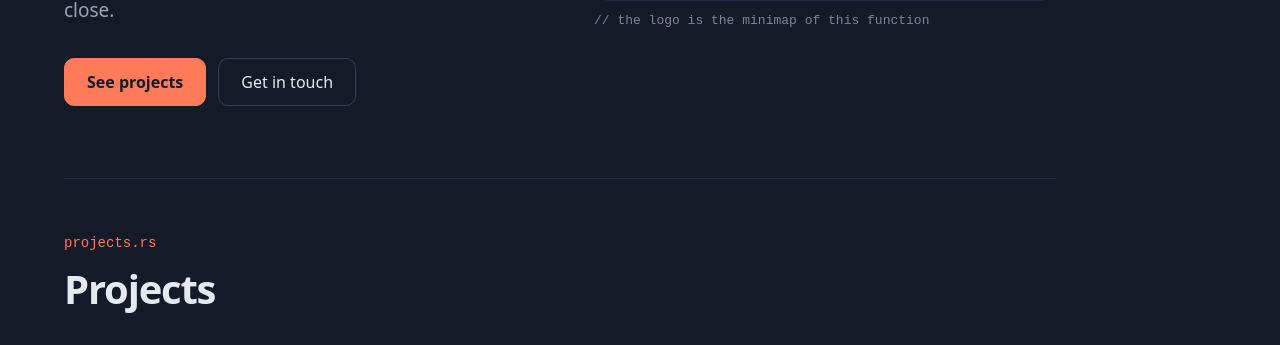
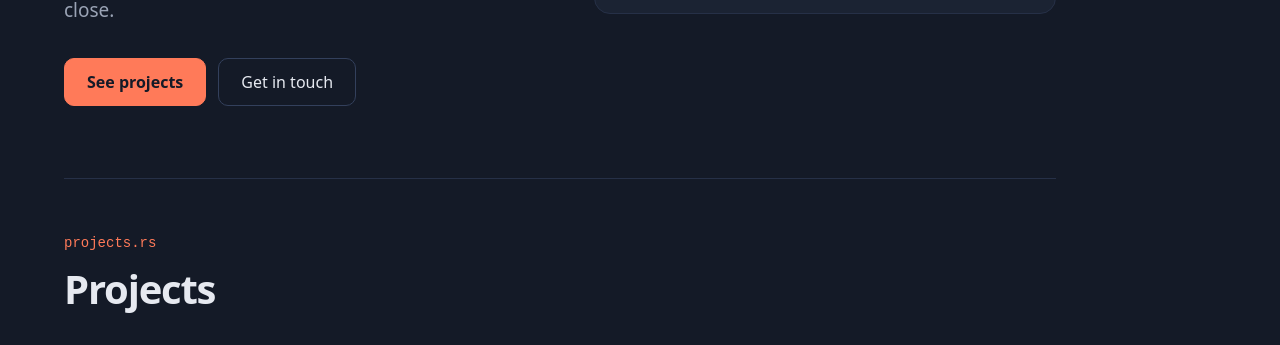
Before and after one commit to andycodesbugs/andycodes.dev, an Astro site: page / in a window 1280 px wide. Shown: the part 444-789 px from the top of the page. Built offline with nearby package versions, Linux system fonts and the light colour scheme; Astro itself is replaced by a stand-in of ours.

Commit message:
Remove redundant captions

```diff
--- a/src/pages/index.astro
+++ b/src/pages/index.astro
@@ -26,7 +26,6 @@ const c = (name: string) => `var(--${name})`;
 <span class="ln" aria-hidden="true">3</span>  <span style="color: var(--lilac)">return</span> <span style="color: var(--teal)">build(idea)</span>;
 <span class="ln" aria-hidden="true">4</span><span style="color: var(--amber)">{'}'}</span></code></pre>
           </div>
-          <figcaption>// the logo is the minimap of this function</figcaption>
         </figure>
       </section>
 
--- a/src/styles/global.css
+++ b/src/styles/global.css
@@ -75,7 +75,6 @@ h2 { margin: 10px 0 32px; font-size: 40px; letter-spacing: -0.03em; }
 .code-tab { padding: 12px 18px; border-bottom: 1px solid var(--line); font-family: var(--mono); font-size: 13px; color: var(--muted); }
 .code pre { margin: 0; padding: 22px 18px; overflow-x: auto; font-family: var(--mono); font-size: 16px; line-height: 2; }
 .ln { display: inline-block; width: 2.5ch; color: var(--faint); user-select: none; }
-.code figcaption { margin-top: 12px; font-family: var(--mono); font-size: 13px; color: var(--faint); }
 
 /* Projects */
 .grid { display: grid; grid-template-columns: repeat(auto-fill, minmax(260px, 1fr)); gap: 20px; }
```
Also changed, not shown: README.md.
